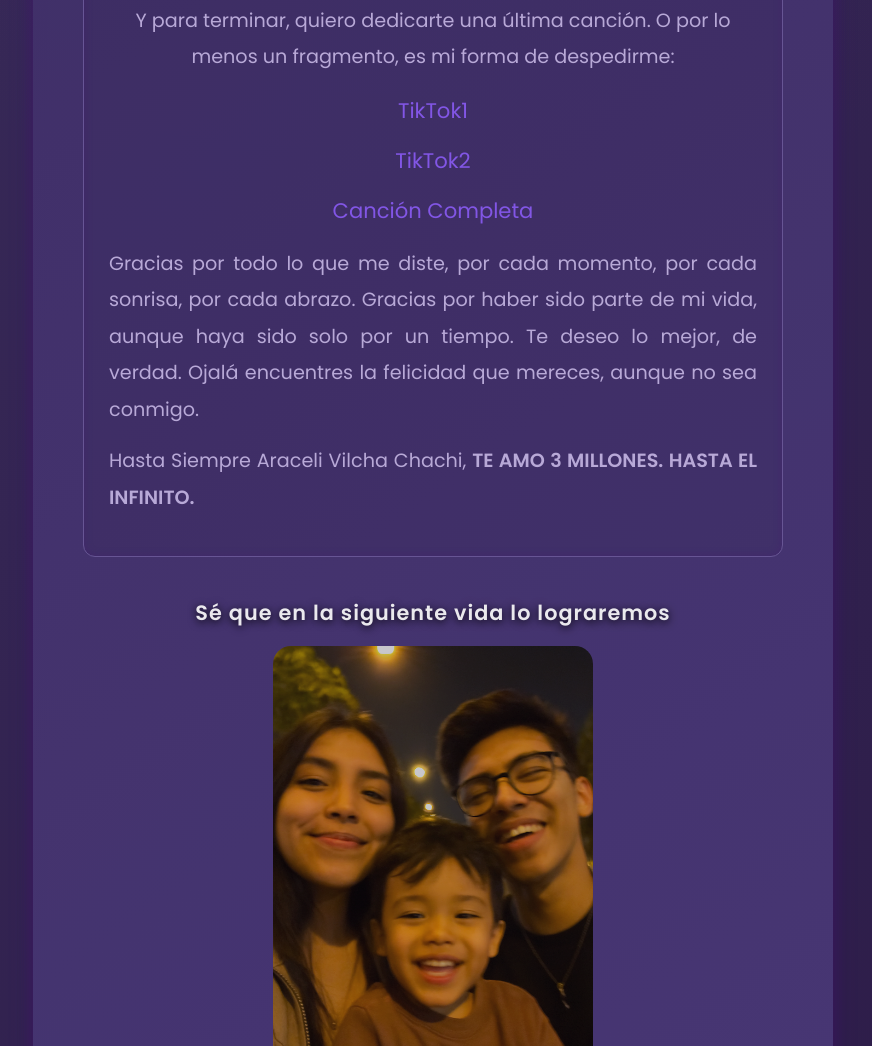
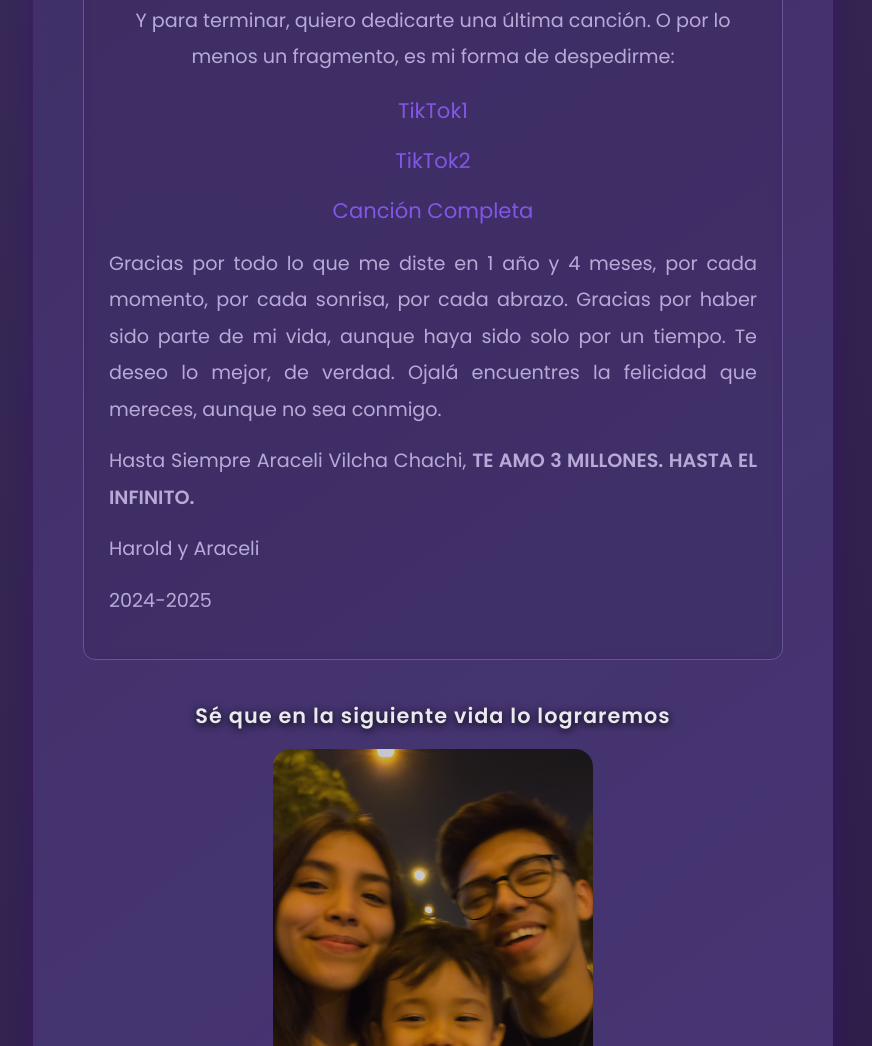
Before and after one commit to H4R41010/La-ltimaCarta, a plain HTML site: page pagina2.html in a window 1280 px wide. Shown: the part 4898-5944 px from the top of the page, without its empty margins (207-1079 px from the left). Drawn offline with nearby package versions, Linux system fonts and the light colour scheme.

Commit message:
final version

```diff
--- a/pagina2.html
+++ b/pagina2.html
@@ -79,9 +79,11 @@
 
             </ul>
             </center>
-            <p>Gracias por todo lo que me diste, por cada momento, por cada sonrisa, por cada abrazo. Gracias por haber sido parte de mi vida,
+            <p>Gracias por todo lo que me diste en 1 año y 4 meses, por cada momento, por cada sonrisa, por cada abrazo. Gracias por haber sido parte de mi vida,
                 aunque haya sido solo por un tiempo. Te deseo lo mejor, de verdad. Ojalá encuentres la felicidad que mereces, aunque no sea conmigo.</p>
             <p>Hasta Siempre Araceli Vilcha Chachi, <strong>TE AMO 3 MILLONES. HASTA EL INFINITO.</strong></p>
+            <p>Harold y Araceli</p>
+            <p>2024-2025</p>
         </div>
 
                             <div style="text-align:center; margin: 40px 0 20px 0;">
```
